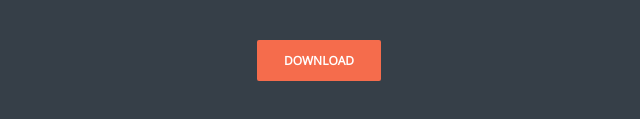
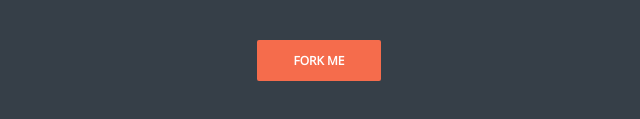
Before and after one commit to sonnyt/downCount, a plain HTML site: page index.html in a window 1280 px wide. Shown: the part 413-532 px from the top of the page, 321-961 px from the left. Drawn offline with nearby package versions, Linux system fonts and the light colour scheme.

Commit message:
Update index.html

```diff
--- a/index.html
+++ b/index.html
@@ -136,6 +136,6 @@
         });
     </script>
 
-    <a href="https://github.com/sonnyt/downCount" class="btn">Download</a>
+    <a href="https://github.com/sonnyt/downCount" class="btn">Fork Me</a>
 </body>
 </html>
```
